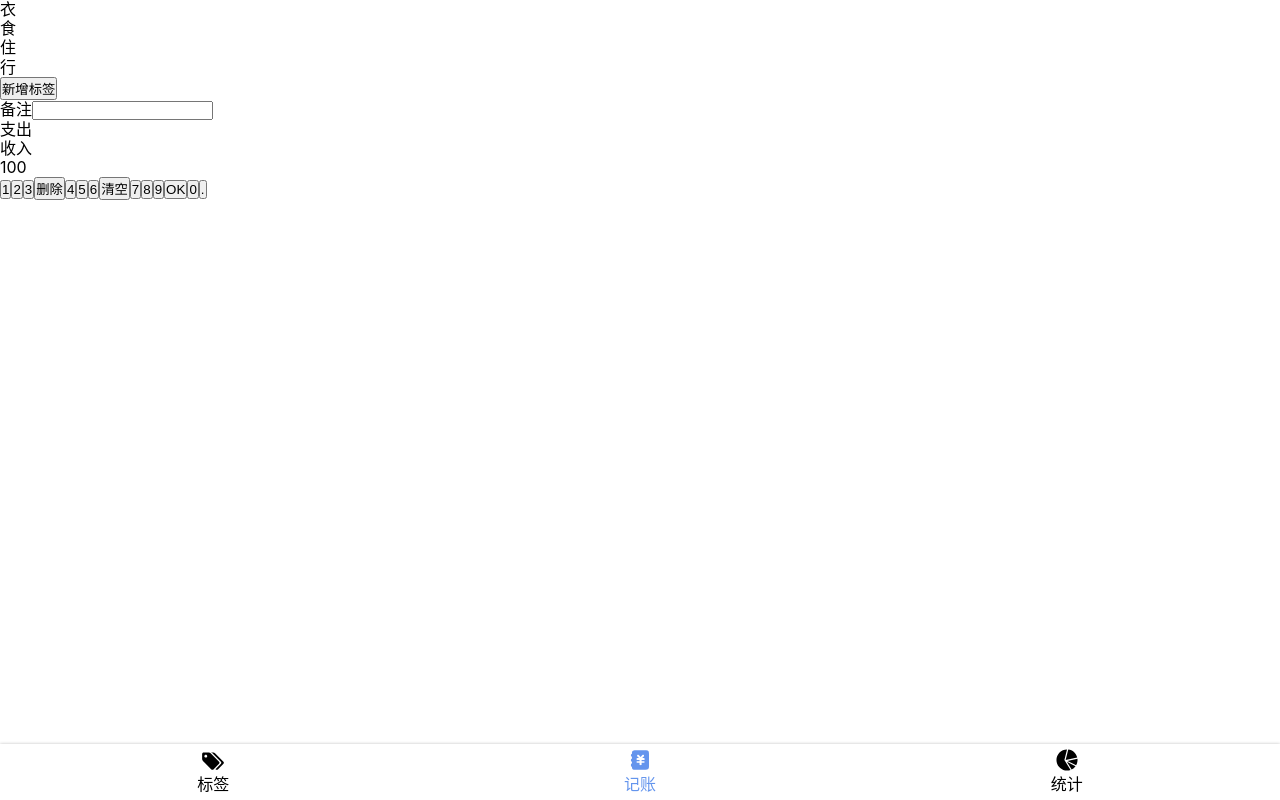
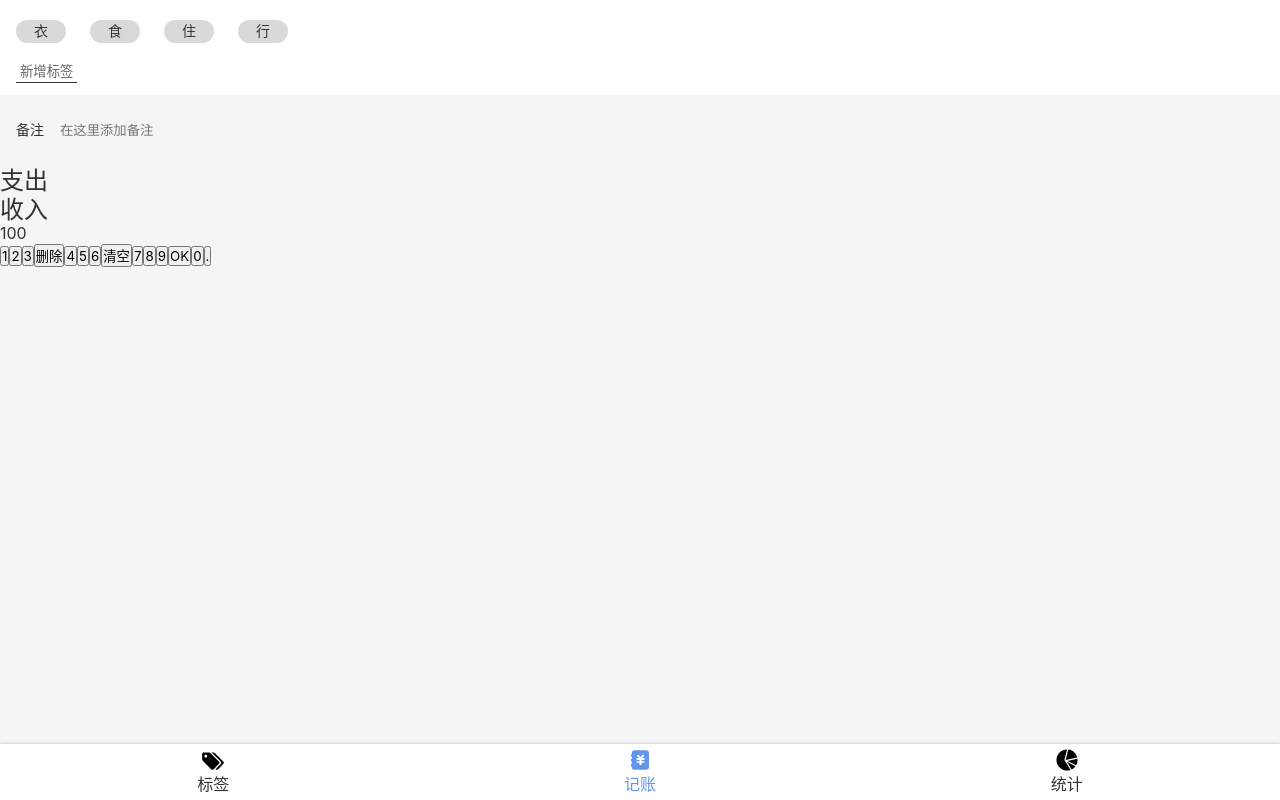
Before and after one commit to Suizhazha/money, a React app: page /#/money in a window 1280 px wide. Both pictures are taken after a click on the button "新增标签". Built offline with nearby package versions, Linux system fonts and the light colour scheme.

Commit message:
TagsSection,备注UI,类型UI完成

```diff
--- a/src/App.tsx
+++ b/src/App.tsx
@@ -9,10 +9,15 @@
 import NotFound from './views/NotFound';
 import Tags from './views/Tags';
 import Statistics from './views/Statistics';
+import styled from 'styled-components';
 
 
+const AppWrapper = styled.div`
+color: #333;
+`
 function App() {
   return (
+    <AppWrapper>
       <Router>
         <Switch>
           <Route path="/tags">
@@ -30,6 +35,7 @@
           </Route>
         </Switch>
       </Router>
+    </AppWrapper>
   );
 }
 
--- a/src/components/Nav.tsx
+++ b/src/components/Nav.tsx
@@ -6,6 +6,7 @@
 
 
 const NavWrapper = styled.nav`
+background: white;
 line-height: 24px;
 box-shadow: 0 0 3px rgba(0,0,0,0.25);
 >ul{
--- a/src/index.scss
+++ b/src/index.scss
@@ -26,6 +26,13 @@
   font-family: $font-hei;
   font-size: 16px;
   line-height: 1.2;
+  background: #f5f5f5;;
+}
+button{
+  font-family: inherit;
+}
+:focus{
+  outline: none;
 }
 
 .icon{
--- a/src/views/Money.tsx
+++ b/src/views/Money.tsx
@@ -3,13 +3,67 @@
 import styled from 'styled-components';
 
 const TagsSection = styled.section`
-
+background: #FFFFFF;
+padding: 12px 16px;
+>ol{
+margin: 0 -12px ;
+>li{
+ background: #D9D9D9;
+ border-radius: 18px;
+ display: inline-block;
+ padding: 3px 18px;
+ font-size: 14px;
+ margin: 8px 12px;
+}
+}
+>button{
+  background: none;
+  border: none;
+  padding: 2px 4px;
+  border-bottom: 1px solid #333;
+  color: #666;
+  margin-top: 8px;
+}
 `
 const NotesSection = styled.section`
-
+  background: #f5f5f5;
+  padding: 0 16px;
+  font-size: 14px;
+  > label {
+    display:flex;
+    align-items: center;
+    > span { margin-right: 16px; white-space: nowrap; }
+    > input {
+      display:block;
+      width: 100%;
+      height: 72px;
+      background: none;
+      border: none;
+    }
+  }
 `
 const CategorySection = styled.section`
-
+  font-size: 24px;
+  > ul{
+    display:flex;
+    background:#c4c4c4;
+    > li {
+      width: 50%;
+      text-align:center;
+      padding: 16px 0;
+      position:relative;
+      &.selected::after{
+        content: '';
+        display:block;
+        height: 3px;
+        background:#333;
+        position:absolute;
+        bottom:0;
+        width: 100%;
+        left: 0;
+      }
+    }
+  }
 `
 const NumberSection = styled.section`
 
@@ -31,12 +85,12 @@
       <NotesSection>
         <label>
           <span>备注</span>
-          <input type="text"/>
+          <input type="text" placeholder="在这里添加备注"/>
         </label>
       </NotesSection>
       <CategorySection>
         <ol>
-          <li>支出</li>
+          <li className="selected">支出</li>
           <li>收入</li>
         </ol>
       </CategorySection>
```
Lines whose indentation alone changed are shown as unchanged.
